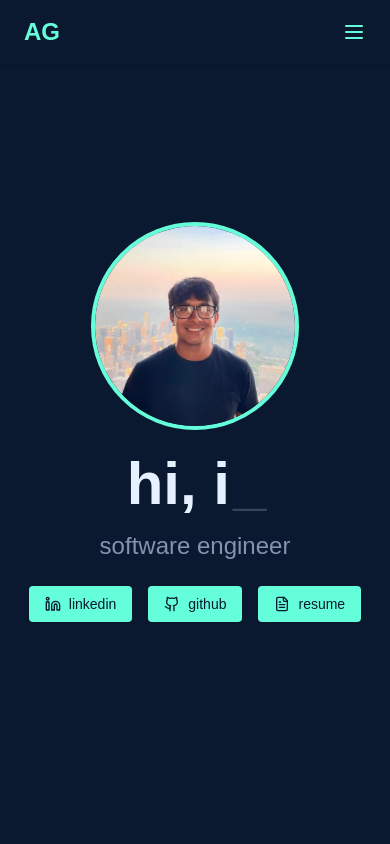
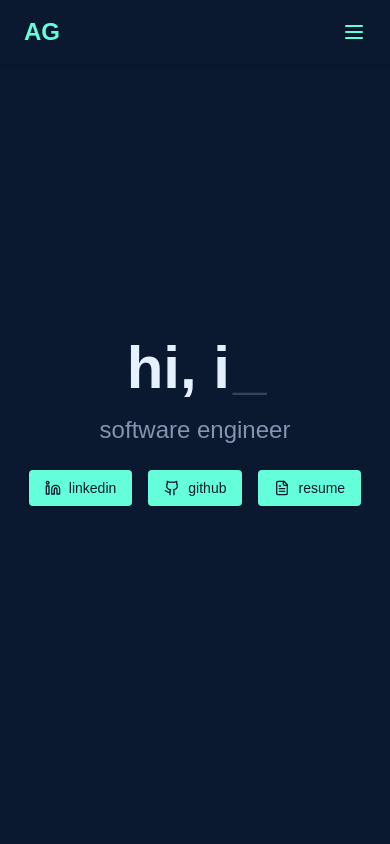
Before and after one commit to gelogonza/gelo, a Next.js app: page / in a window 390 px wide. Shown: the top 844 px of the page. Built offline with nearby package versions, Linux system fonts and the light colour scheme.

Commit message:
added some responsiveness towards mobile devices

```diff
--- a/app/components/Hero.tsx
+++ b/app/components/Hero.tsx
@@ -11,7 +11,7 @@ const Hero: React.FC = () => {
       className="h-screen flex flex-col justify-center items-center text-center bg-navy text-lightest-slate"
     >
       {/* Profile Picture */}
-      <div className="rounded-full overflow-hidden w-52 h-52 border-4 border-green mb-6">
+      <div className="rounded-full overflow-hidden w-52 h-52 border-4 border-green mb-6 hidden md:block">
         <Image
           src="/AngeloImg.jpg" // Replace with your profile image path
           alt="gi, i'm angelo"
```
